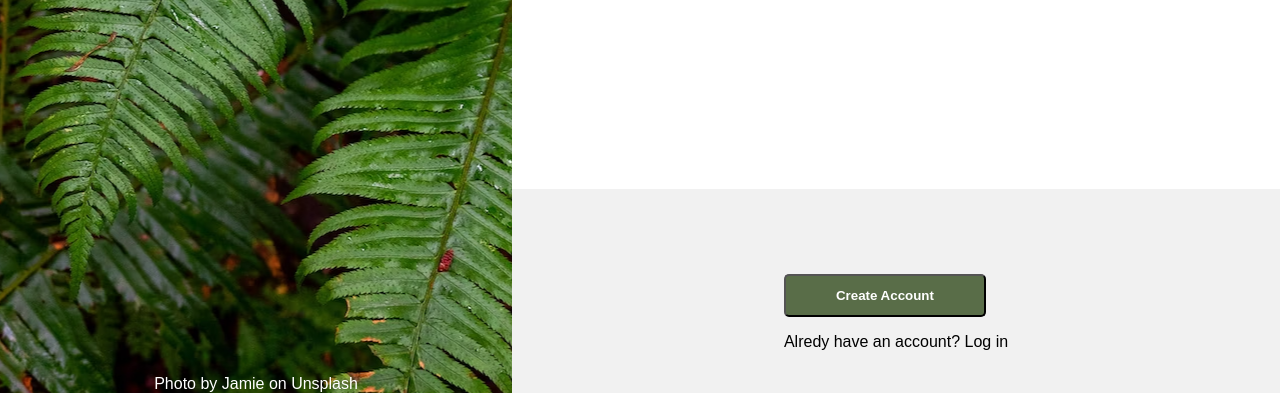
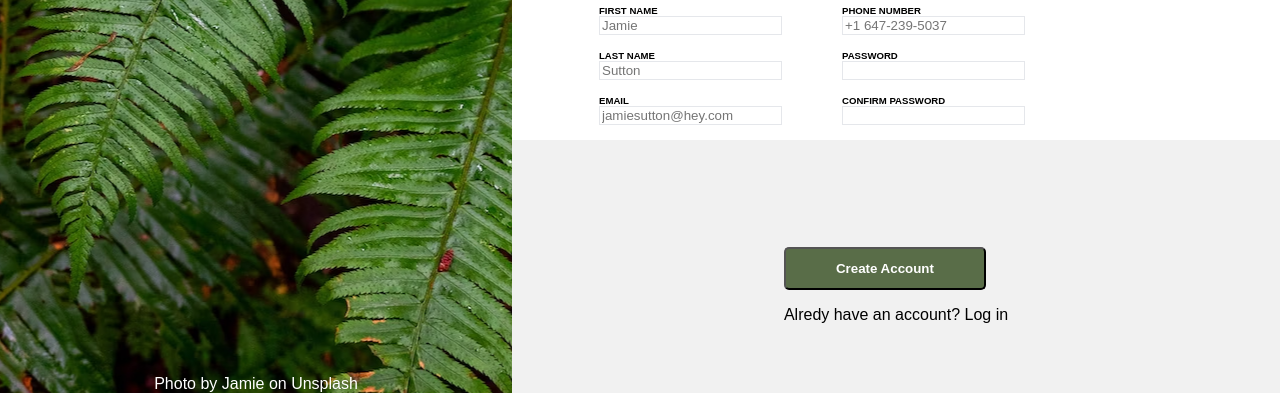
Before and after one commit to xyzabcok/odin-form, a plain HTML site: page index.html in a window 1280 px wide. Shown: the part 407-800 px from the top of the page. Drawn offline with Linux system fonts and the light colour scheme; a web font is replaced by a local one.

Commit message:
fix styling for form but still too small

```diff
--- a/index.html
+++ b/index.html
@@ -28,19 +28,25 @@
                 You know you want to.
             </div>
             <div class="form-container">
-                <form action="#" class="register">
+                <h2 class="form-header">Let's do this!</h2>
+                <form class="regform" action="#" method="post" class="register">
+                    <div class="form-left">
                         <label for="fname">First name</label>
-                    <input type="text" name="fname" id="fname">
+                        <input type="text" name="fname" id="fname" placeholder="Jamie">
                         <label for="lname">Last name</label>
-                    <input type="text" name="lname" id="lname">
+                        <input type="text" name="lname" id="lname" placeholder="Sutton">
                         <label for="email">Email</label>
-                    <input type="email" name="email" id="email">
+                        <input type="email" name="email" id="email" placeholder="jamiesutton@hey.com">
+                    </div>
+
+                    <div class="form-right">
                         <label for="phone">Phone Number</label>
-                    <input type="number" name="phone" id="phone">
+                        <input type="number" name="phone" id="phone" placeholder="+1 647-239-5037">
                         <label for="pw">Password</label>
                         <input type="password" name="pw" id="pw">
                         <label for="confirm-pw">Confirm Password</label>
                         <input type="password" name="confirm-pw" id="confirm-pw">
+                    </div>
                 </form>
             </div>
             <div class="cta-container">
--- a/style.css
+++ b/style.css
@@ -23,10 +23,7 @@ body {
 
 .form-container {
     background-color: white;
-    height: 300px;
     width: 100%;
-    margin-top: 2rem;
-    margin-bottom: 2rem;
 }
 
 .left {
@@ -87,8 +84,51 @@ button.cta {
     font-weight: bolder;
 }
 
-.cta-container {
-    /* display: flex;
+.regform {
+    display: flex;
+    max-width: 600px;
+    /* flex-wrap: wrap; */
+    /* flex-direction: column; */
+    justify-content: center;
+    /* align-content: space-around;  */
+    /* max-height: 75%; */
+}
+
+.form-left {
+    display: flex;
     flex-direction: column;
-    justify-content: flex-start; */
+    margin-right: 10%;
+
 }
+
+.form-right {
+    display: flex;
+    flex-direction: column;
+}
+
+.form-header {
+    margin-left: 8%;
+}
+
+input {
+    border: 1px solid #E5E7EB;
+    margin-bottom: 15px;
+}
+
+label {
+    font-size: 0.6em;
+    text-transform: uppercase;
+    font-weight: bold;
+}
+
+.regform>input:focus {
+    border-color: blue;
+}
+
+input:required {
+    border-color: yellow;
+}
+
+input:invalid {
+    border-color: red;
+}
```
Lines whose indentation alone changed are shown as unchanged.
